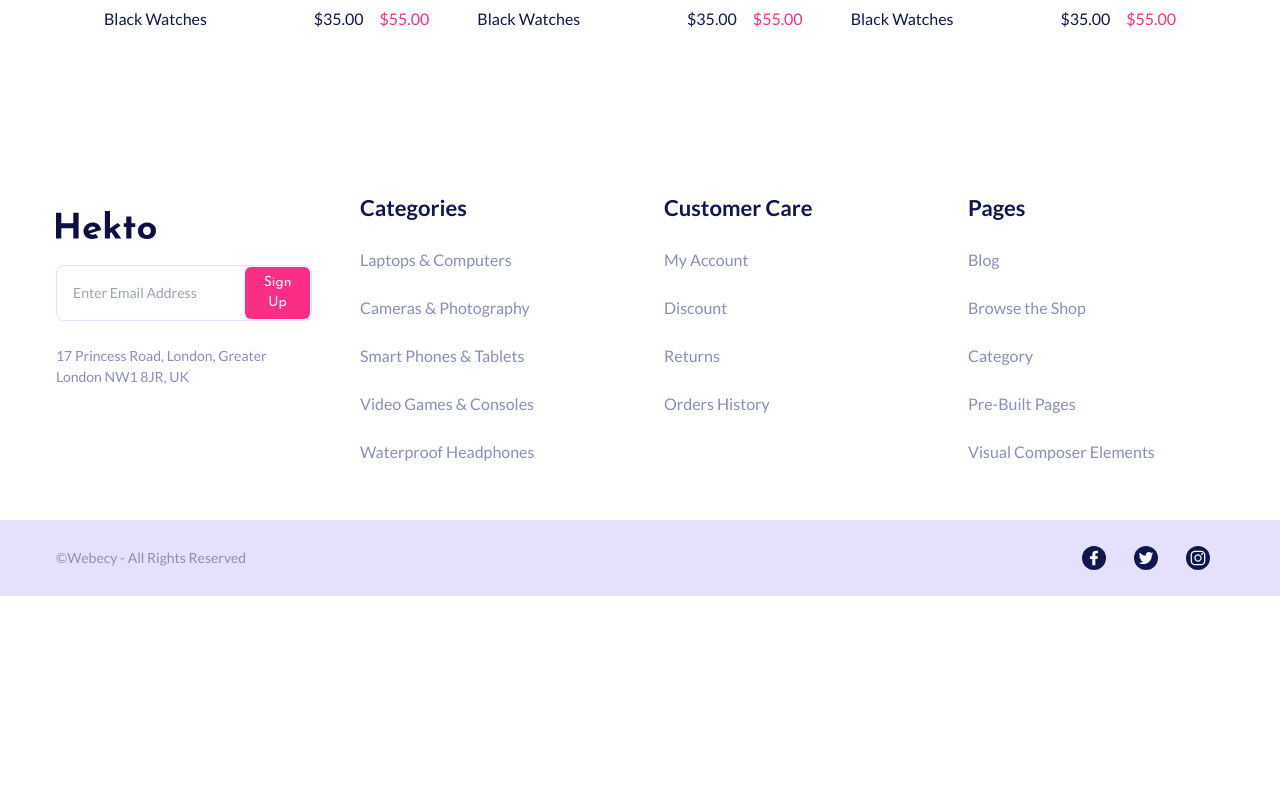
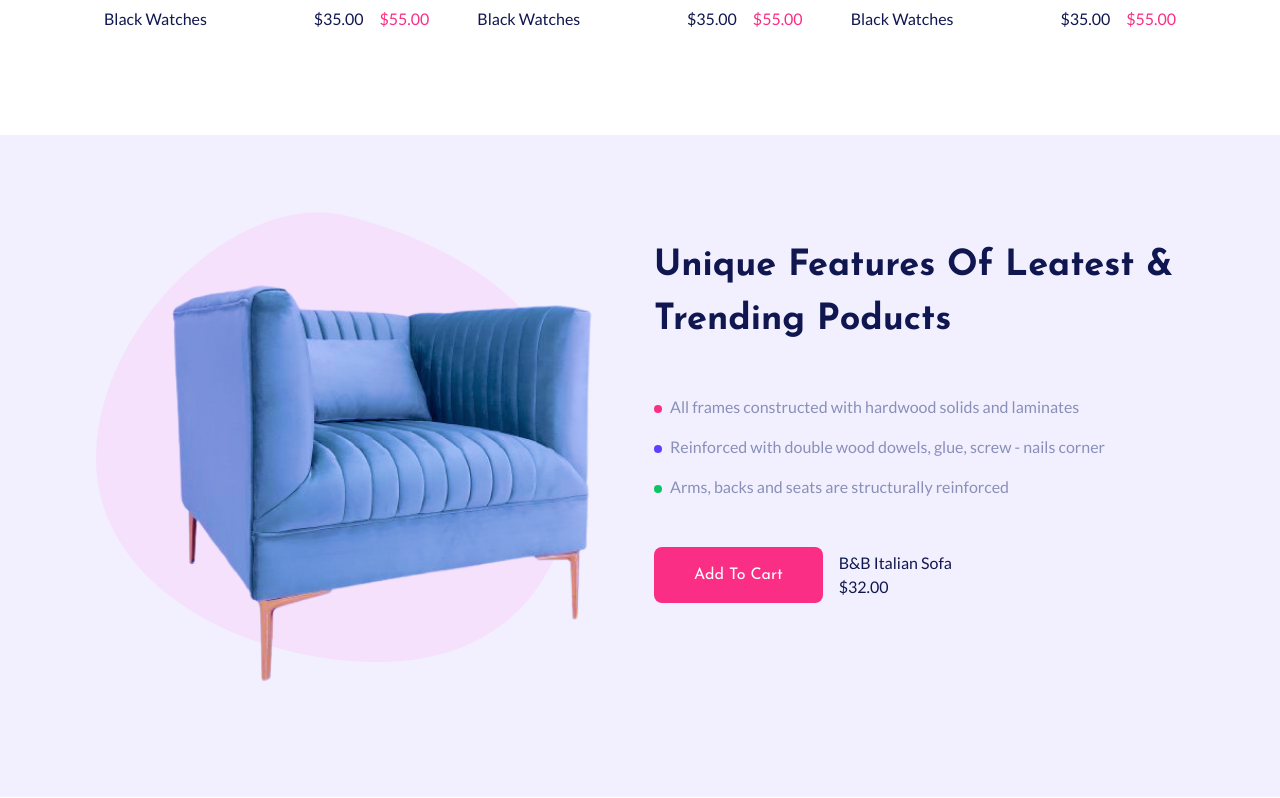
Before and after one commit to RochaDiego04/Hekto, a React (Vite) app: page / in a window 1280 px wide. Shown: the part 2282-3080 px from the top of the page. Before the commit the page ends 2878 px from the top, so only its background shows below. Built offline with nearby package versions, Linux system fonts and the light colour scheme; data requests are answered from the project's data file.

Commit message:
feat [unique-banner]: Banner design implemented

```diff
--- a/src/components/FeaturedProducts.tsx
+++ b/src/components/FeaturedProducts.tsx
@@ -23,7 +23,7 @@ export default function FeaturedProducts() {
 
     if (isError) {
       return (
-        <div className="bg-dangerLight">
+        <div className="bg-dangerLight p-4">
           <p className="text-black">
             <span className="bold text-danger">Error Code:</span>{" "}
             {error.code ?? "N/A"}
--- a/src/components/Footer/FooterBottom.tsx
+++ b/src/components/Footer/FooterBottom.tsx
@@ -5,7 +5,7 @@ import Button from "../Button/Button";
 
 export default function FooterBottom() {
   return (
-    <div className=" bg-grey2 py-5 px-maxContainer flex justify-between items-center">
+    <div className=" bg-bgLightGrey py-5 px-maxContainer flex justify-between items-center">
       <p className=" text-sm text-grey3">©Webecy - All Rights Reserved</p>
       <div>
         <Button
--- a/src/components/ProductCard/ProductCard2.tsx
+++ b/src/components/ProductCard/ProductCard2.tsx
@@ -24,7 +24,7 @@ export default function ProductCard2({ productInfo }: ProductCard2Props) {
           <OptionButtons />
         </div>
 
-        <div className="p-2 flex">
+        <div className="p-2 flex flex-wrap">
           <p className="mr-auto">{productInfo.title}</p>
           <div className="justify-self-end flex gap-4">
             {productInfo.discountPrice ? (
--- a/src/components/Slider/CardSlider.tsx
+++ b/src/components/Slider/CardSlider.tsx
@@ -24,7 +24,7 @@ export default function CardSlider() {
   // }
 
   return (
-    <div className=" w-full bg-bgCardSlider h-[60vh] relative">
+    <div className=" w-full bg-bgLightGrey h-[60vh] relative">
       <div className=" w-full h-full flex overflow-hidden">
         {cardsInfo.map((info) => {
           return (
--- a/src/components/Tabs/TabsComponent.tsx
+++ b/src/components/Tabs/TabsComponent.tsx
@@ -29,7 +29,7 @@ export function TabsComponent({ tabs, renderProduct }: TabsComponentProps) {
   return (
     <div>
       {/* Tabs */}
-      <div className="flex items-center justify-center gap-16 mb-16">
+      <div className="flex flex-wrap items-center justify-center gap-6 md:gap-16 mb-16">
         {tabs.map((tab, index) => (
           <Button
             key={index}
--- /dev/null
+++ b/src/components/UniqueBanner.tsx
@@ -0,0 +1,48 @@
+import Button from "./Button/Button";
+
+export default function UniqueBanner() {
+  return (
+    <section className="flex flex-col md:flex-row justify-around bg-bgLightGrey p-maxContainer md:px-24">
+      {/* Left side */}
+      <div className=" flex-shrink-0 flex justify-center">
+        <img
+          src="./src/assets/img/unique-banner/sofa.png"
+          alt=""
+          className="md:mx-auto"
+        />
+      </div>
+
+      {/* Right side */}
+      <div>
+        <h3 className="my-4 md:my-12">
+          Unique Features Of leatest & Trending Poducts
+        </h3>
+
+        <ul className="flex flex-col gap-4 mb-12">
+          <li className="text-grey3">
+            <span className="inline-block h-2 w-2 bg-primary rounded-full mr-2"></span>
+            All frames constructed with hardwood solids and laminates
+          </li>
+          <li className="text-grey3">
+            <span className="inline-block h-2 w-2 bg-info rounded-full mr-2"></span>
+            Reinforced with double wood dowels, glue, screw - nails corner
+          </li>
+          <li className="text-grey3">
+            <span className="inline-block h-2 w-2 bg-success rounded-full mr-2"></span>
+            Arms, backs and seats are structurally reinforced
+          </li>
+        </ul>
+        <div className="flex gap-4 items-center">
+          <Button className="" mode="filled">
+            Add To Cart
+          </Button>
+          <p>
+            B&B Italian Sofa
+            <br />
+            <span> $32.00</span>
+          </p>
+        </div>
+      </div>
+    </section>
+  );
+}
--- a/src/index.css
+++ b/src/index.css
@@ -24,7 +24,7 @@
   --success-dark: #00994c;
   --success-light: #92f2bf;
 
-  --bg-card-slider: #f2f0ff;
+  --bg-light-grey: #f2f0ff;
 
   --main-font: "Josefin Sans", sans-serif;
   --body-font: "Lato", sans-serif;
--- a/src/pages/Home/Home.tsx
+++ b/src/pages/Home/Home.tsx
@@ -1,12 +1,14 @@
 import ImageSlider from "../../components/Slider/CardSlider";
 import FeaturedProducts from "../../components/FeaturedProducts";
 import LatestProducts from "../../components/LatestProducts";
+import UniqueBanner from "../../components/UniqueBanner";
 export default function Home() {
   return (
     <>
       <ImageSlider />
       <FeaturedProducts />
       <LatestProducts />
+      <UniqueBanner />
     </>
   );
 }
--- a/tailwind.config.js
+++ b/tailwind.config.js
@@ -30,7 +30,7 @@ export default {
         success: "#0cc562",
         successDark: "#00994c",
         successLight: "#92f2bf",
-        bgCardSlider: "#f2f0ff",
+        bgLightGrey: "#f2f0ff",
       },
       padding: {
         maxContainer: "3.5rem",
```
Also changed, not shown: src/assets/img/unique-banner/sofa.png (added).
